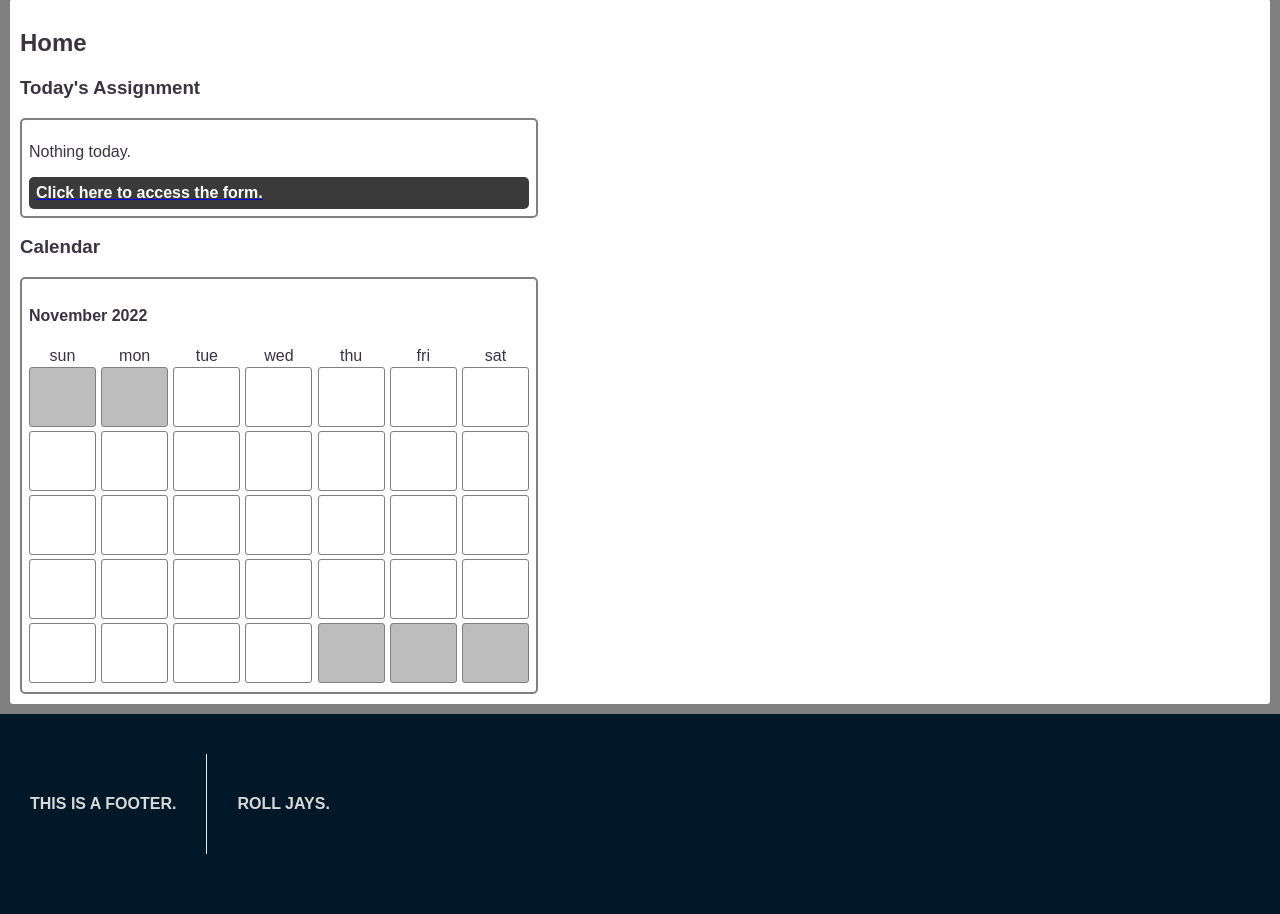
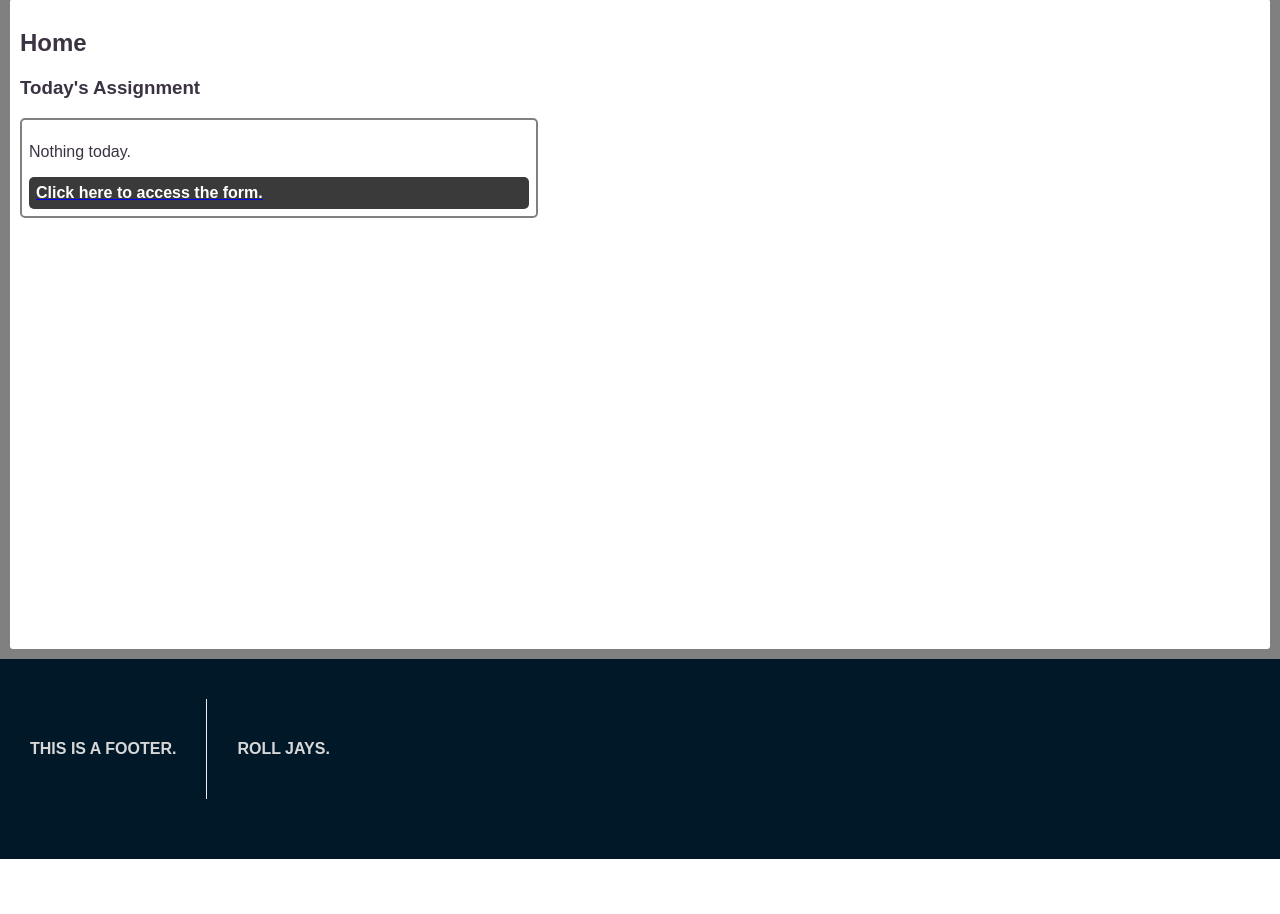
Before and after one commit to Nmans01/cs341-project, a PHP site: page / in a window 1280 px wide. Shown: the part 145-1059 px from the top of the page. After the commit the page ends 1004 px from the top, so only its background shows below. Run offline with PHP 8.4, Linux system fonts and the light colour scheme; the visitor is signed in with stand-in values (Sample User, id 1); data that the repository does not hold is empty.

Commit message:
Commented out calendar (for now)

```diff
--- a/index.php
+++ b/index.php
@@ -26,7 +26,7 @@
             </p>
             <a href='form.php'><div id="access-btn">Click here to access the form.</div></a>
         </div>
-        <h3>Calendar</h3>
+        <!-- <h3>Calendar</h3>
         <div id='calendar'>
             <div id="calendar-header">
                 <h4>November 2022</h4>
@@ -75,7 +75,7 @@
                 <div class="day other-month"></div>
                 <div class="day other-month"></div>
             </div>
-        </div>
+        </div> -->
     </main>
     <?PHP
     require('footer.php');
```
